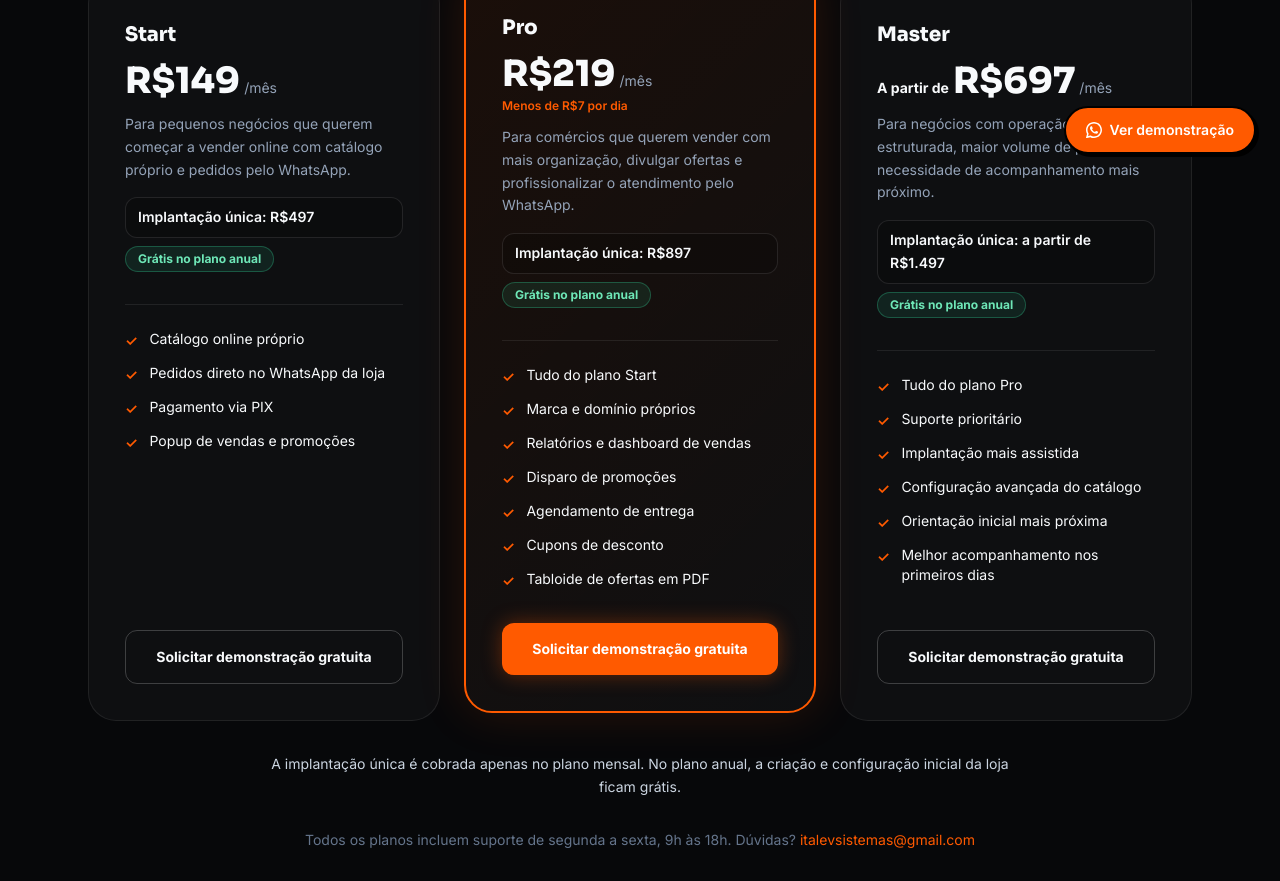
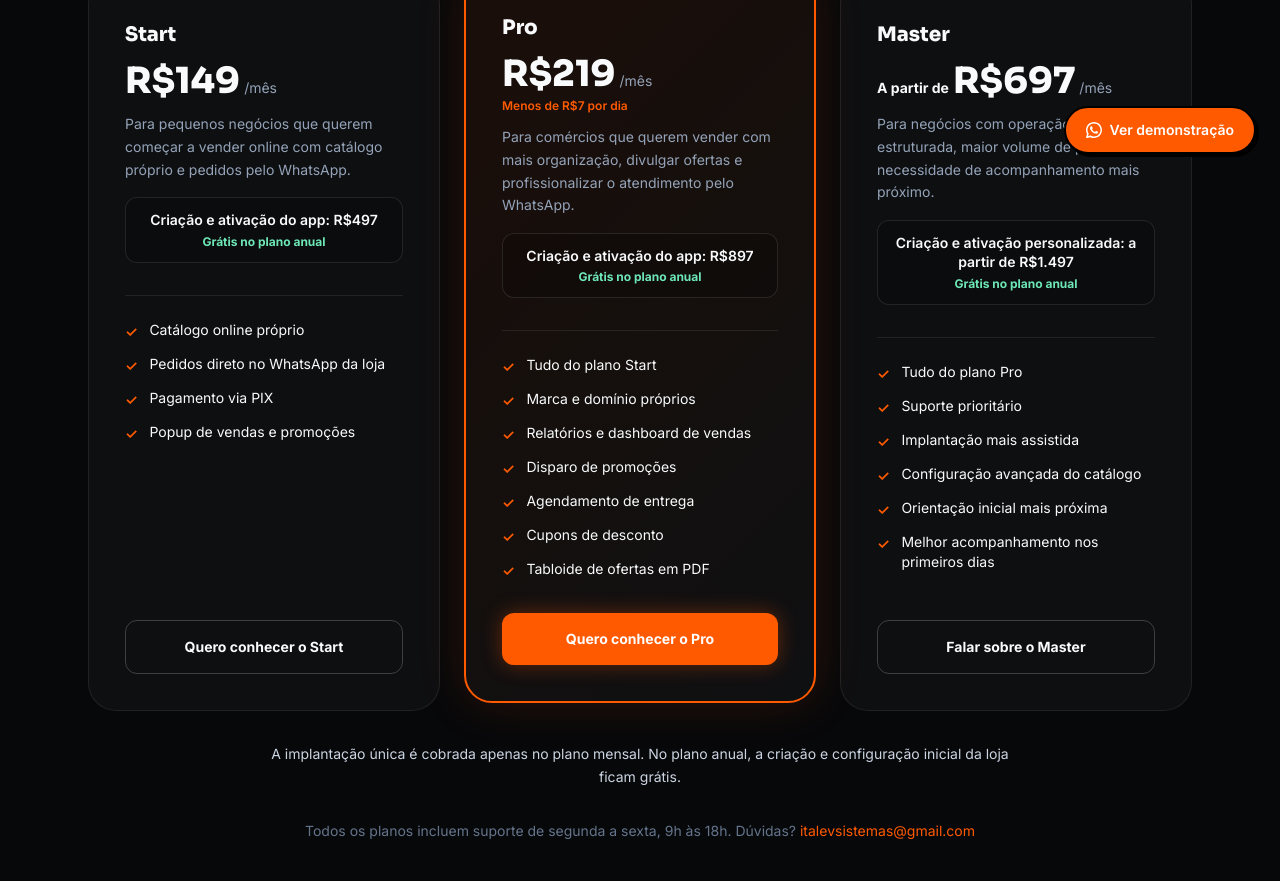
Before and after one commit to alle77fm/paginaitalev, a Next.js app: page /planos in a window 1280 px wide. Shown: the part 622-1503 px from the top of the page. Built offline with nearby package versions, Linux system fonts and the light colour scheme.

Commit message:
Refina planos e tipografia da landing

```diff
--- a/app/page.tsx
+++ b/app/page.tsx
@@ -330,7 +330,7 @@ export default function HomePage() {
           className="max-w-container mx-auto px-margin-mobile md:px-gutter mb-section-gap-mobile md:mb-section-gap-desktop"
         >
           <div className="text-center mb-12">
-            <h2 className="text-headline-xl text-on-surface mb-4">
+            <h2 className="mx-auto max-w-3xl text-2xl font-bold leading-snug text-on-surface mb-4 md:text-4xl md:leading-[1.15]">
               Como funciona um aplicativo próprio para comércio local?
             </h2>
           </div>
@@ -360,11 +360,11 @@ export default function HomePage() {
         {/* Diferenciais */}
         <section aria-labelledby="diferenciais-title" className="mb-section-gap-mobile bg-surface-container-lowest py-14 md:mb-section-gap-desktop md:py-16">
           <div className="mx-auto max-w-6xl px-margin-mobile md:px-gutter">
-            <h2 id="diferenciais-title" className="mb-8 text-center text-2xl font-bold text-on-surface md:mb-10 md:text-3xl">Diferenciais para o comércio local</h2>
+            <h2 id="diferenciais-title" className="mb-8 text-center text-2xl font-bold leading-snug text-on-surface md:mb-10 md:text-4xl md:leading-[1.15]">Diferenciais para o comércio local</h2>
             <div className="grid grid-cols-1 gap-4 sm:grid-cols-2 lg:grid-cols-4 lg:gap-5">
               {diferenciais.map((item) => (
                 <article key={item.titulo} className="min-w-0 rounded-2xl border border-white/10 bg-surface-container-low p-6">
-                  <h3 className="text-xl font-bold leading-tight text-on-surface md:text-2xl">{item.titulo}</h3>
+                  <h3 className="text-lg font-bold leading-snug text-on-surface md:text-xl">{item.titulo}</h3>
                   <p className="mt-3 text-sm leading-relaxed text-on-secondary-container md:text-base">{item.texto}</p>
                 </article>
               ))}
@@ -375,7 +375,7 @@ export default function HomePage() {
         {/* ── BENEFÍCIOS BENTO GRID ─────────────────────────── */}
         <section className="max-w-container mx-auto px-margin-mobile md:px-gutter mb-section-gap-mobile md:mb-section-gap-desktop">
           <div className="text-center mb-16">
-            <h2 className="text-headline-xl text-on-surface mb-4">
+            <h2 className="mx-auto max-w-2xl text-2xl font-bold leading-snug text-on-surface mb-4 md:text-4xl md:leading-[1.15]">
               O que muda com seu app próprio
             </h2>
             <p className="text-on-secondary-container text-body-lg">
@@ -393,7 +393,7 @@ export default function HomePage() {
                     <path strokeLinecap="round" strokeLinejoin="round" d={b.icon} />
                   </svg>
                 </div>
-                <h3 className="text-headline-lg mb-4 text-on-surface">{b.title}</h3>
+                <h3 className="text-xl font-bold leading-snug mb-4 text-on-surface md:text-2xl">{b.title}</h3>
                 <p className="text-on-secondary-container">{b.descricao}</p>
               </div>
             ))}
@@ -482,7 +482,7 @@ export default function HomePage() {
         <section className="max-w-container mx-auto px-margin-mobile md:px-gutter mb-section-gap-mobile md:mb-section-gap-desktop">
           <div className="bg-surface-container-high rounded-[40px] p-8 md:p-24 relative overflow-hidden">
             <div className="absolute top-0 right-0 w-1/3 h-full ambient-glow opacity-20 pointer-events-none" />
-            <h2 className="text-headline-xl text-on-surface mb-16 text-center">
+            <h2 className="text-2xl font-bold leading-snug text-on-surface mb-16 text-center md:text-4xl md:leading-[1.15]">
               Como funciona
             </h2>
             <div className="grid grid-cols-1 md:grid-cols-3 gap-16 relative">
@@ -491,7 +491,7 @@ export default function HomePage() {
                   <div className="text-primary-container text-[80px] font-bold opacity-10 leading-none mb-[-40px]">
                     {p.numero}
                   </div>
-                  <h3 className="text-headline-lg mb-4 text-on-surface">{p.titulo}</h3>
+                  <h3 className="text-xl font-bold leading-snug mb-4 text-on-surface md:text-2xl">{p.titulo}</h3>
                   <p className="text-on-secondary-container">{p.descricao}</p>
                 </div>
               ))}
--- a/components/ui/PricingCards.tsx
+++ b/components/ui/PricingCards.tsx
@@ -9,7 +9,7 @@ export default function PricingCards({ cta = 'whatsapp' }: PricingCardsProps) {
       <div className="grid grid-cols-1 items-stretch gap-6 md:grid-cols-3 md:gap-5 lg:gap-6">
         {planos.map((plano) => {
           const isPro = plano.destaque;
-          const waLink = `https://wa.me/${italev.whatsapp}?text=${encodeURIComponent(`Olá! Tenho interesse no plano ${plano.nome} e gostaria de solicitar uma demonstração gratuita.`)}`;
+          const waLink = `https://wa.me/${italev.whatsapp}?text=${encodeURIComponent(plano.mensagemWhatsapp)}`;
           return (
             <article key={plano.id} aria-label={`Plano ${plano.nome}`} className={`relative flex flex-col rounded-[28px] p-6 transition-all duration-300 sm:p-8 lg:p-9 ${isPro ? 'z-10 border-2 border-[#FF5A00] shadow-[0_0_48px_rgba(255,90,0,0.15)] md:-translate-y-2' : 'border border-white/[0.08] hover:border-[#FF5A00]/30'}`} style={{ background: isPro ? 'linear-gradient(135deg, rgba(255,90,0,0.08) 0%, rgba(255,255,255,0.03) 100%)' : 'rgba(255,255,255,0.03)' }}>
               {plano.badgeTexto && <span className="absolute -top-4 left-1/2 -translate-x-1/2 whitespace-nowrap rounded-full bg-[#FF5A00] px-4 py-1 text-xs font-black text-white shadow-[0_0_16px_rgba(255,90,0,0.4)]">{plano.badgeTexto}</span>}
@@ -22,12 +22,14 @@ export default function PricingCards({ cta = 'whatsapp' }: PricingCardsProps) {
                 </div>
                 {plano.subTexto && <p className="mt-1 text-xs font-semibold text-[#FF5A00]">{plano.subTexto}</p>}
                 <p className="mt-3 text-sm leading-relaxed text-[#94A3B8]">{plano.descricaoCurta}</p>
-                <p className="mt-4 rounded-xl border border-white/10 bg-black/20 px-3 py-2 text-sm font-semibold leading-relaxed text-[#F8FAFC]">Implantação única: {plano.implantacaoPrefixo && 'a partir de '}R${plano.implantacao.toLocaleString('pt-BR')}</p>
-                {plano.implantacaoGratisAnual && <span className="mt-2 inline-flex w-fit rounded-full border border-emerald-400/30 bg-emerald-400/10 px-3 py-1 text-xs font-bold text-emerald-300">Grátis no plano anual</span>}
+                <div className="mt-4 flex flex-col items-center gap-1 rounded-xl border border-white/10 bg-black/20 px-3 py-3 text-center">
+                  <p className="text-sm font-semibold leading-snug text-[#F8FAFC]">{plano.implantacaoLabel}: {plano.implantacaoPrefixo && 'a partir de '}R${plano.implantacao.toLocaleString('pt-BR')}</p>
+                  {plano.implantacaoGratisAnual && <p className="text-xs font-bold text-emerald-300">Grátis no plano anual</p>}
+                </div>
               </div>
               <div className="my-6 border-t border-white/[0.08]" />
               <ul className="mb-8 flex-grow space-y-3" role="list">{plano.recursos.map((recurso) => <li key={recurso} className="flex items-start gap-3 text-sm text-[#F8FAFC]"><span className="mt-0.5 shrink-0 font-bold text-[#FF5A00]" aria-hidden="true">✓</span><span>{recurso}</span></li>)}</ul>
-              <a href={waLink} target="_blank" rel="noopener noreferrer" className={`block w-full rounded-xl py-4 text-center text-sm font-bold transition-all ${isPro ? 'bg-[#FF5A00] text-white shadow-[0_0_20px_rgba(255,90,0,0.35)] hover:bg-[#e04e00]' : 'border border-white/20 text-[#F8FAFC] hover:border-[#FF5A00] hover:bg-[rgba(255,90,0,0.08)]'}`}>Solicitar demonstração gratuita</a>
+              <a href={waLink} target="_blank" rel="noopener noreferrer" className={`block w-full rounded-xl py-4 text-center text-sm font-bold transition-all ${isPro ? 'bg-[#FF5A00] text-white shadow-[0_0_20px_rgba(255,90,0,0.35)] hover:bg-[#e04e00]' : 'border border-white/20 text-[#F8FAFC] hover:border-[#FF5A00] hover:bg-[rgba(255,90,0,0.08)]'}`}>{plano.ctaTexto}</a>
             </article>
           );
         })}
--- a/content/comparisons/planos.ts
+++ b/content/comparisons/planos.ts
@@ -2,13 +2,14 @@
 export interface RecursoPlano { nome: string; start: boolean; pro: boolean; master: boolean; }
 export interface Plano {
   id: 'start' | 'pro' | 'master'; nome: string; preco: number; precoPrefixo?: string;
-  implantacao: number; implantacaoPrefixo?: string; descricaoCurta: string;
+  implantacao: number; implantacaoPrefixo?: string; implantacaoLabel: string; descricaoCurta: string;
   recursos: string[]; destaque: boolean; badgeTexto?: string; subTexto?: string; implantacaoGratisAnual: boolean;
+  ctaTexto: string; mensagemWhatsapp: string;
 }
 export const planos: Plano[] = [
-  { id: 'start', nome: 'Start', preco: 149, implantacao: 497, descricaoCurta: 'Para pequenos negócios que querem começar a vender online com catálogo próprio e pedidos pelo WhatsApp.', recursos: ['Catálogo online próprio', 'Pedidos direto no WhatsApp da loja', 'Pagamento via PIX', 'Popup de vendas e promoções'], destaque: false, implantacaoGratisAnual: true },
-  { id: 'pro', nome: 'Pro', preco: 219, implantacao: 897, descricaoCurta: 'Para comércios que querem vender com mais organização, divulgar ofertas e profissionalizar o atendimento pelo WhatsApp.', recursos: ['Tudo do plano Start', 'Marca e domínio próprios', 'Relatórios e dashboard de vendas', 'Disparo de promoções', 'Agendamento de entrega', 'Cupons de desconto', 'Tabloide de ofertas em PDF'], destaque: true, badgeTexto: 'Mais recomendado', subTexto: 'Menos de R$7 por dia', implantacaoGratisAnual: true },
-  { id: 'master', nome: 'Master', preco: 697, precoPrefixo: 'A partir de', implantacao: 1497, implantacaoPrefixo: 'A partir de', descricaoCurta: 'Para negócios com operação mais estruturada, maior volume de produtos ou necessidade de acompanhamento mais próximo.', recursos: ['Tudo do plano Pro', 'Suporte prioritário', 'Implantação mais assistida', 'Configuração avançada do catálogo', 'Orientação inicial mais próxima', 'Melhor acompanhamento nos primeiros dias'], destaque: false, implantacaoGratisAnual: true },
+  { id: 'start', nome: 'Start', preco: 149, implantacao: 497, implantacaoLabel: 'Criação e ativação do app', descricaoCurta: 'Para pequenos negócios que querem começar a vender online com catálogo próprio e pedidos pelo WhatsApp.', recursos: ['Catálogo online próprio', 'Pedidos direto no WhatsApp da loja', 'Pagamento via PIX', 'Popup de vendas e promoções'], destaque: false, implantacaoGratisAnual: true, ctaTexto: 'Quero conhecer o Start', mensagemWhatsapp: 'Olá, quero conhecer o plano Start da Italev Sistemas.' },
+  { id: 'pro', nome: 'Pro', preco: 219, implantacao: 897, implantacaoLabel: 'Criação e ativação do app', descricaoCurta: 'Para comércios que querem vender com mais organização, divulgar ofertas e profissionalizar o atendimento pelo WhatsApp.', recursos: ['Tudo do plano Start', 'Marca e domínio próprios', 'Relatórios e dashboard de vendas', 'Disparo de promoções', 'Agendamento de entrega', 'Cupons de desconto', 'Tabloide de ofertas em PDF'], destaque: true, badgeTexto: 'Mais recomendado', subTexto: 'Menos de R$7 por dia', implantacaoGratisAnual: true, ctaTexto: 'Quero conhecer o Pro', mensagemWhatsapp: 'Olá, quero conhecer o plano Pro da Italev Sistemas.' },
+  { id: 'master', nome: 'Master', preco: 697, precoPrefixo: 'A partir de', implantacao: 1497, implantacaoPrefixo: 'A partir de', implantacaoLabel: 'Criação e ativação personalizada', descricaoCurta: 'Para negócios com operação mais estruturada, maior volume de produtos ou necessidade de acompanhamento mais próximo.', recursos: ['Tudo do plano Pro', 'Suporte prioritário', 'Implantação mais assistida', 'Configuração avançada do catálogo', 'Orientação inicial mais próxima', 'Melhor acompanhamento nos primeiros dias'], destaque: false, implantacaoGratisAnual: true, ctaTexto: 'Falar sobre o Master', mensagemWhatsapp: 'Olá, quero falar sobre o plano Master da Italev Sistemas.' },
 ];
 export const recursosComparativos: RecursoPlano[] = [
   { nome: 'Catálogo online próprio', start: true, pro: true, master: true },
```
